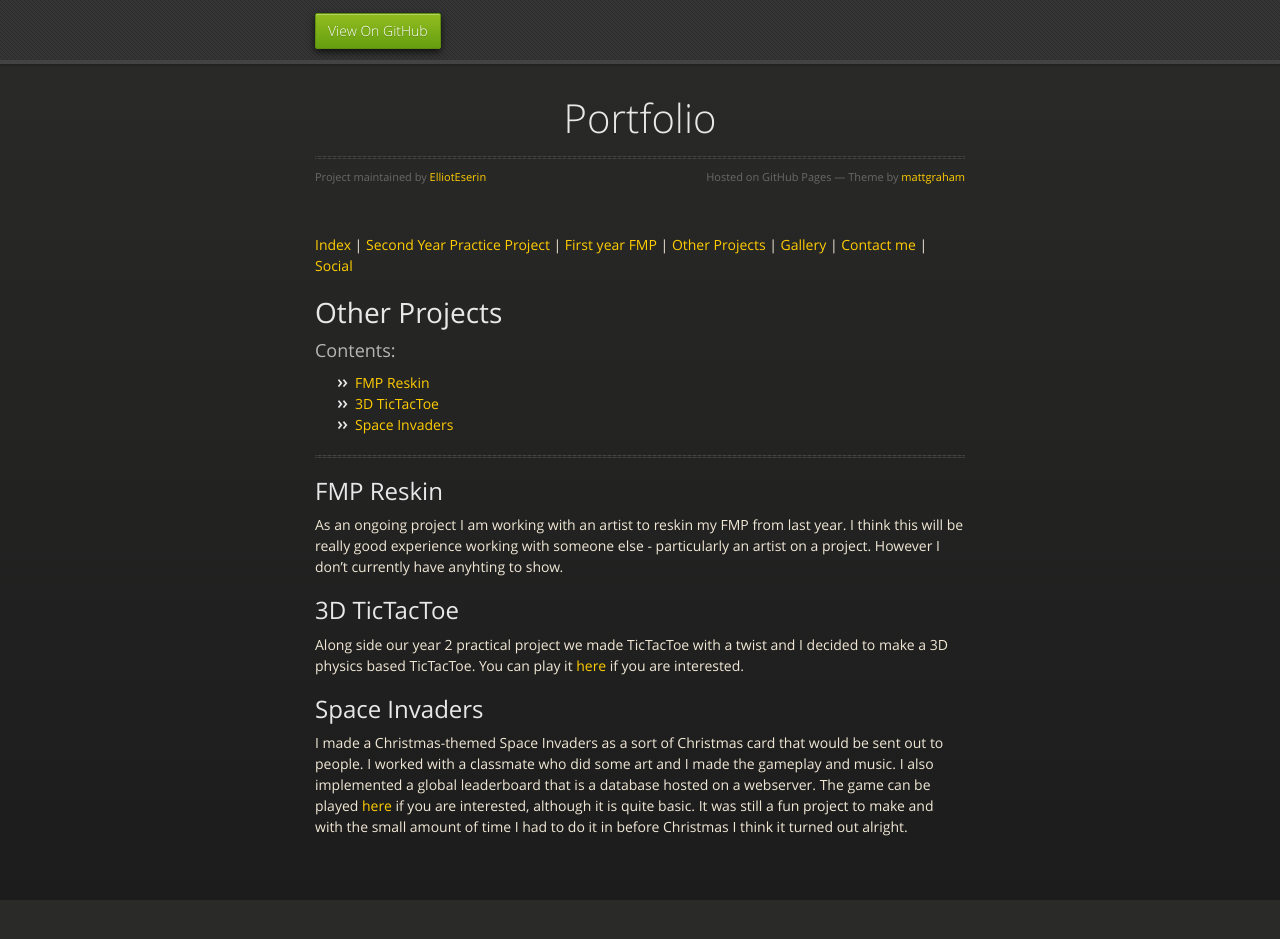
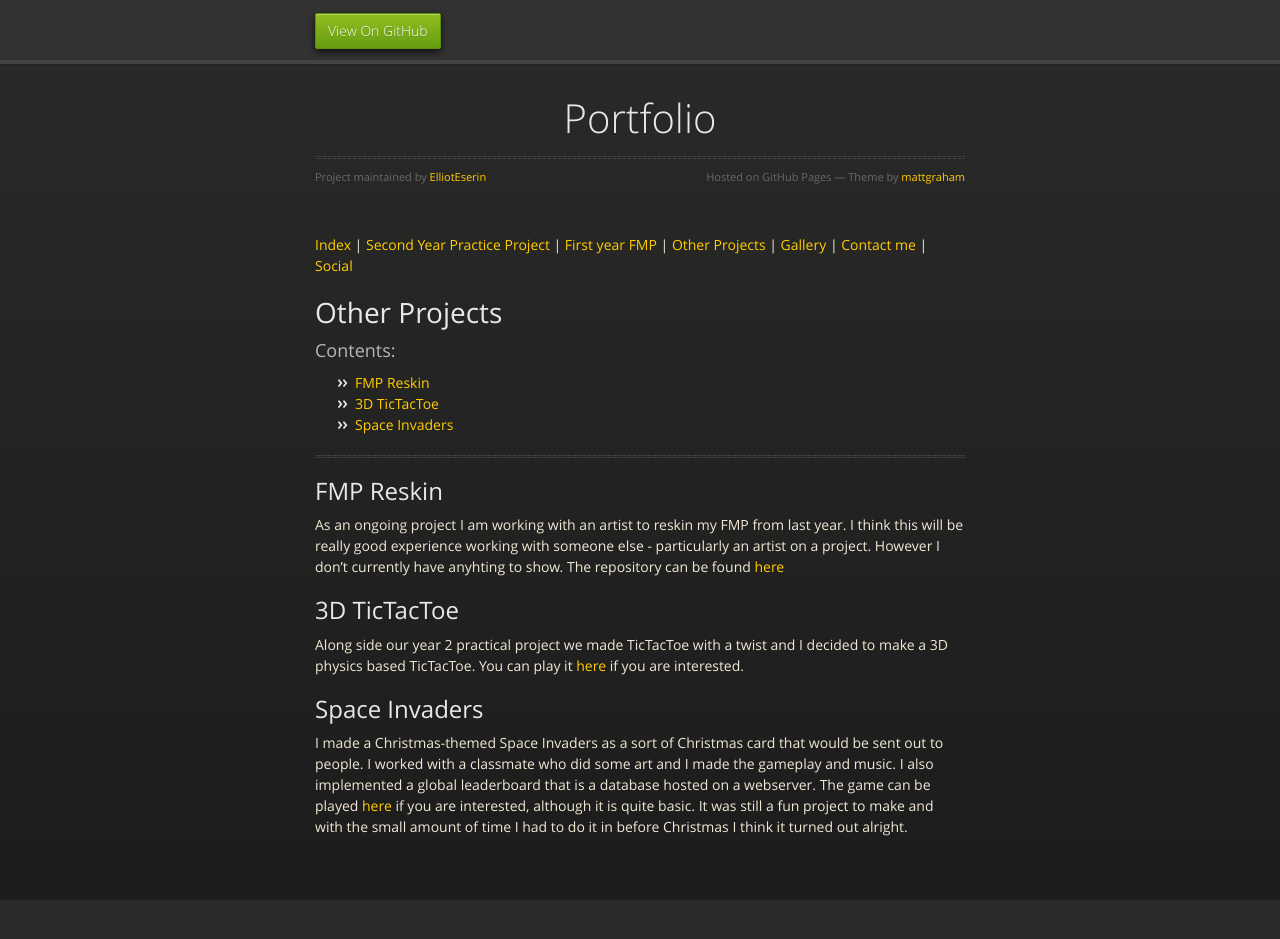
Before and after one commit to ElliotEserin/Portfolio, a Jekyll site: the page built from OtherProjects.md, in a window 1280 px wide and 947 px high. Shown: the top 939 px of the window. Built offline with Jekyll 4.4.1, drawn with Linux system fonts in a browser that asks for light colours; our own code applies the rules of GitHub Pages for plain Markdown files; the repository's description, which GitHub fills in, is left out.

Commit message:
Update OtherProjects.md

```diff
--- a/OtherProjects.md
+++ b/OtherProjects.md
@@ -14,11 +14,11 @@
 <hr>
 <a id="FMPReskin"></a>
 <h2> FMP Reskin </h2>
-As an ongoing project I am working with an artist to reskin my FMP from last year. I think this will be really good experience working with someone else - particularly an artist on a project. However I don't currently have anyhting to show.
+As an ongoing project I am working with an artist to reskin my FMP from last year. I think this will be really good experience working with someone else - particularly an artist on a project. However I don't currently have anyhting to show. The repository can be found [here](https://github.com/ElliotEserin/FMP-Re-skin)
 <br>
 <a id="ticTacToe"></a>
 <h2> 3D TicTacToe </h2>
-Along side our year 2 practical project we made TicTacToe with a twist and I decided to make a 3D physics based TicTacToe. You can play it [here]() if you are interested.
+Along side our year 2 practical project we made TicTacToe with a twist and I decided to make a 3D physics based TicTacToe. You can play it [here](https://ellioteserin.github.io/TicTacToe%20Build/index.html) if you are interested.
 <br>
 <a id="space"></a>
 <h2> Space Invaders </h2>
```
